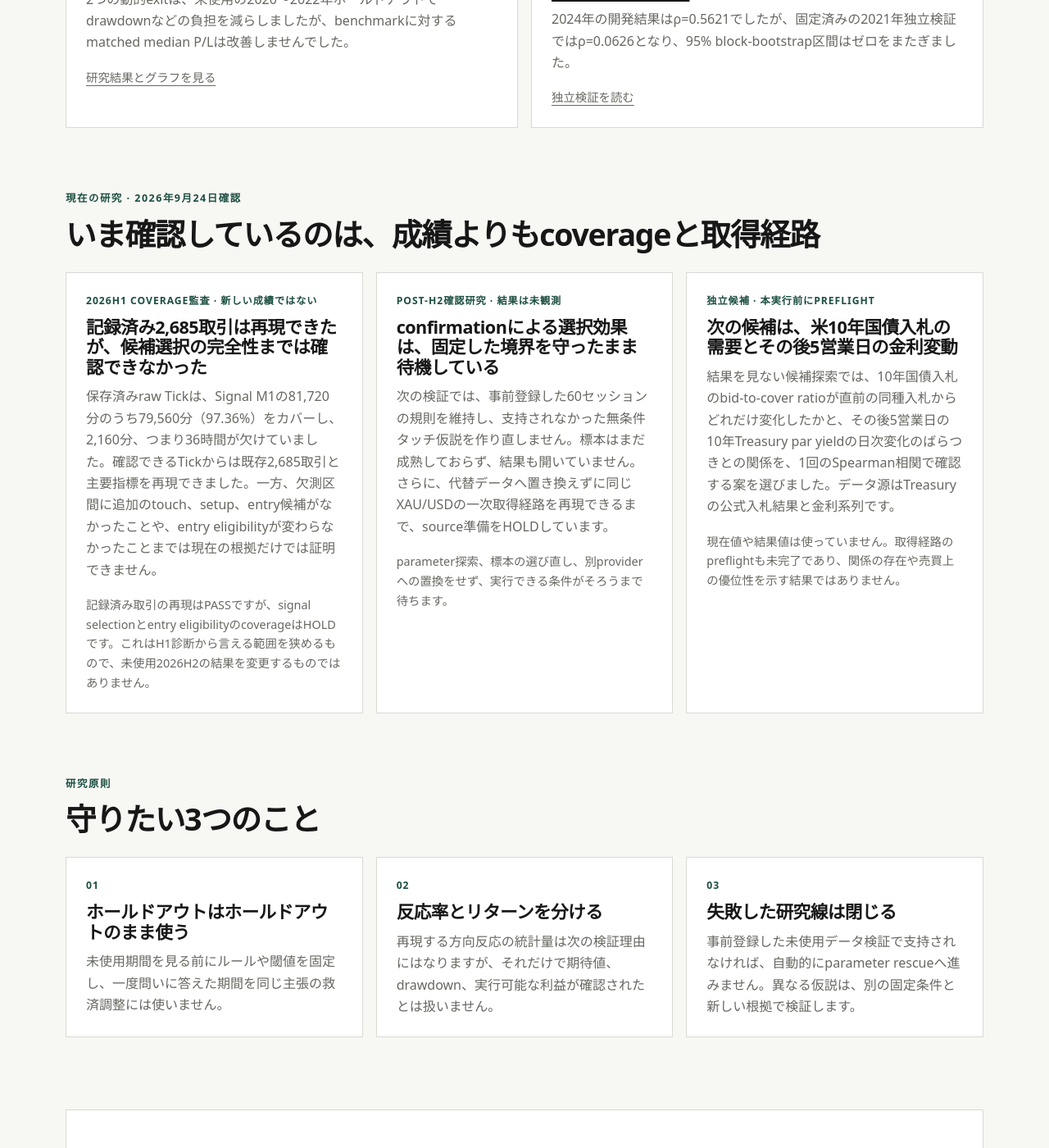
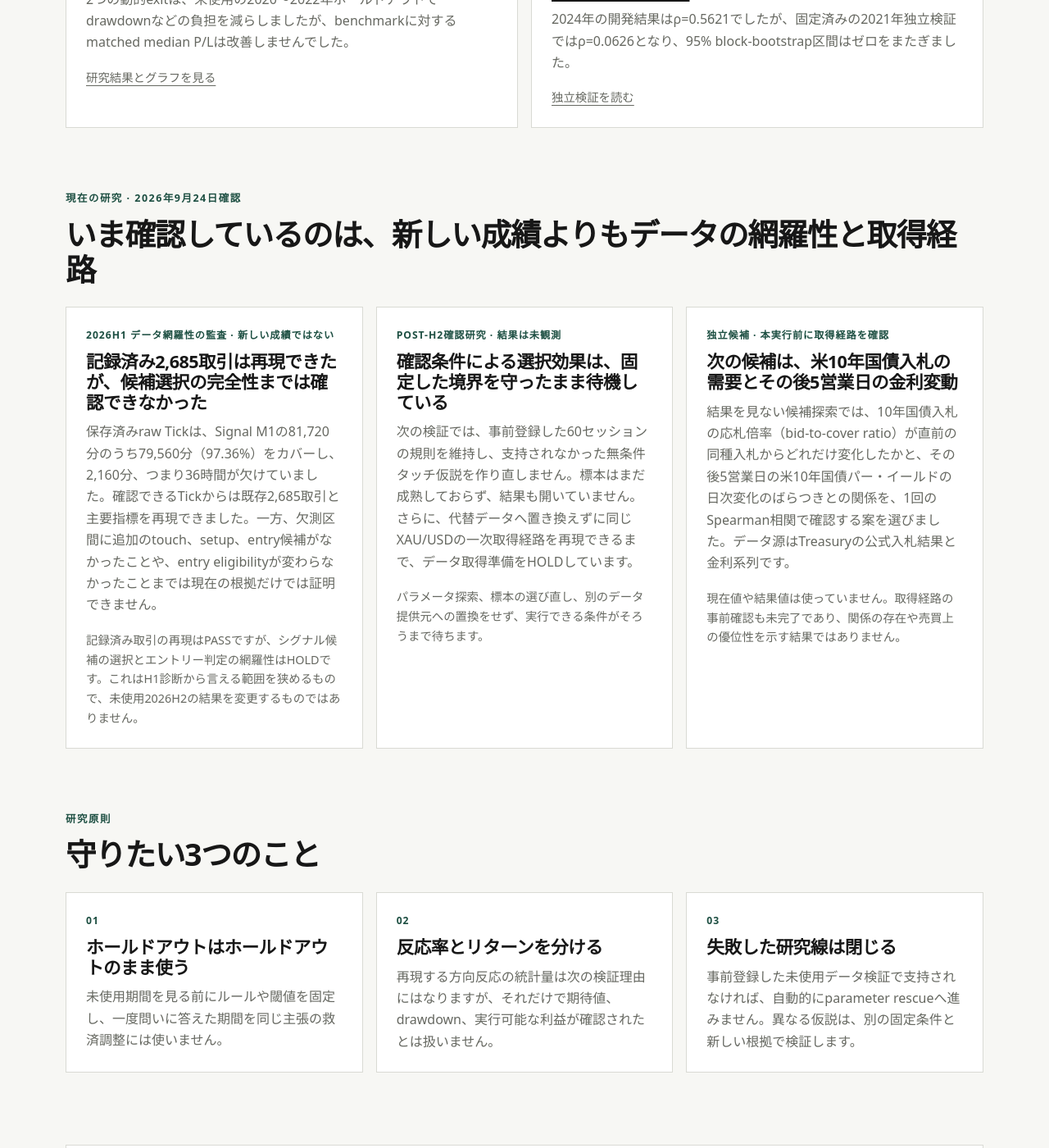
Before and after one commit to Josh-Temple/studio-lab-research, a Jekyll site: the page built from ja/trading.md, in a window 1280 px wide and 1400 px high, scrolled down 1433 px. Shown: the whole window at 82% size. Built offline with Jekyll 4.4.1, drawn with Linux system fonts in a browser that asks for light colours.

Commit message:
日本語のトレード研究表現を自然化

```diff
--- a/ja/trading.md
+++ b/ja/trading.md
@@ -47,25 +47,25 @@ description: Studio Labのレビュー済みトレード研究。開発テスト
 </section>
 
 <section class="section">
-  <div class="section-heading"><div><p class="eyebrow">現在の研究 · 2026年9月24日確認</p><h2>いま確認しているのは、成績よりもcoverageと取得経路</h2></div></div>
+  <div class="section-heading"><div><p class="eyebrow">現在の研究 · 2026年9月24日確認</p><h2>いま確認しているのは、新しい成績よりもデータの網羅性と取得経路</h2></div></div>
   <div class="feature-grid">
     <article class="feature-card">
-      <p class="feature-meta">2026H1 coverage監査 · 新しい成績ではない</p>
+      <p class="feature-meta">2026H1 データ網羅性の監査 · 新しい成績ではない</p>
       <h3>記録済み2,685取引は再現できたが、候補選択の完全性までは確認できなかった</h3>
       <p>保存済みraw Tickは、Signal M1の81,720分のうち79,560分（97.36%）をカバーし、2,160分、つまり36時間が欠けていました。確認できるTickからは既存2,685取引と主要指標を再現できました。一方、欠測区間に追加のtouch、setup、entry候補がなかったことや、entry eligibilityが変わらなかったことまでは現在の根拠だけでは証明できません。</p>
-      <p class="card-links">記録済み取引の再現はPASSですが、signal selectionとentry eligibilityのcoverageはHOLDです。これはH1診断から言える範囲を狭めるもので、未使用2026H2の結果を変更するものではありません。</p>
+      <p class="card-links">記録済み取引の再現はPASSですが、シグナル候補の選択とエントリー判定の網羅性はHOLDです。これはH1診断から言える範囲を狭めるもので、未使用2026H2の結果を変更するものではありません。</p>
     </article>
     <article class="feature-card">
       <p class="feature-meta">Post-H2確認研究 · 結果は未観測</p>
-      <h3>confirmationによる選択効果は、固定した境界を守ったまま待機している</h3>
-      <p>次の検証では、事前登録した60セッションの規則を維持し、支持されなかった無条件タッチ仮説を作り直しません。標本はまだ成熟しておらず、結果も開いていません。さらに、代替データへ置き換えずに同じXAU/USDの一次取得経路を再現できるまで、source準備をHOLDしています。</p>
-      <p class="card-links">parameter探索、標本の選び直し、別providerへの置換をせず、実行できる条件がそろうまで待ちます。</p>
+      <h3>確認条件による選択効果は、固定した境界を守ったまま待機している</h3>
+      <p>次の検証では、事前登録した60セッションの規則を維持し、支持されなかった無条件タッチ仮説を作り直しません。標本はまだ成熟しておらず、結果も開いていません。さらに、代替データへ置き換えずに同じXAU/USDの一次取得経路を再現できるまで、データ取得準備をHOLDしています。</p>
+      <p class="card-links">パラメータ探索、標本の選び直し、別のデータ提供元への置換をせず、実行できる条件がそろうまで待ちます。</p>
     </article>
     <article class="feature-card">
-      <p class="feature-meta">独立候補 · 本実行前にpreflight</p>
+      <p class="feature-meta">独立候補 · 本実行前に取得経路を確認</p>
       <h3>次の候補は、米10年国債入札の需要とその後5営業日の金利変動</h3>
-      <p>結果を見ない候補探索では、10年国債入札のbid-to-cover ratioが直前の同種入札からどれだけ変化したかと、その後5営業日の10年Treasury par yieldの日次変化のばらつきとの関係を、1回のSpearman相関で確認する案を選びました。データ源はTreasuryの公式入札結果と金利系列です。</p>
-      <p class="card-links">現在値や結果値は使っていません。取得経路のpreflightも未完了であり、関係の存在や売買上の優位性を示す結果ではありません。</p>
+      <p>結果を見ない候補探索では、10年国債入札の応札倍率（bid-to-cover ratio）が直前の同種入札からどれだけ変化したかと、その後5営業日の米10年国債パー・イールドの日次変化のばらつきとの関係を、1回のSpearman相関で確認する案を選びました。データ源はTreasuryの公式入札結果と金利系列です。</p>
+      <p class="card-links">現在値や結果値は使っていません。取得経路の事前確認も未完了であり、関係の存在や売買上の優位性を示す結果ではありません。</p>
     </article>
   </div>
 </section>
```
